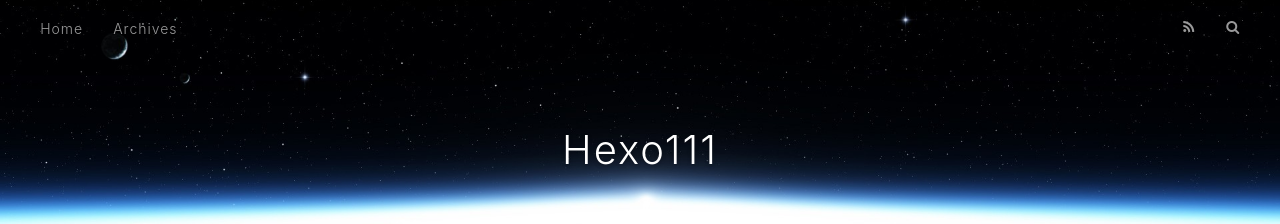
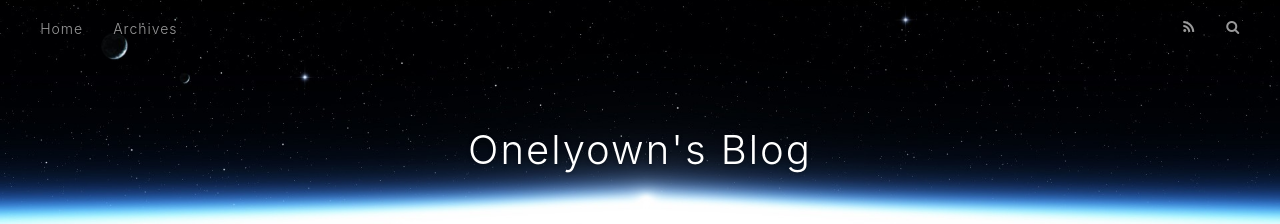
Before and after one commit to onelyown/onelyown.github.io, a plain HTML site: page index.html in a window 1280 px wide. Shown: the top 224 px of the page. Drawn offline with nearby package versions, Linux system fonts and the light colour scheme.

Commit message:
Site updated: 2019-03-30 11:16:17

```diff
--- a/index.html
+++ b/index.html
@@ -5,17 +5,17 @@
 
 
 
-  <title>Hexo111</title>
+  <title>Onelyown&#39;s Blog</title>
   <meta name="viewport" content="width=device-width, initial-scale=1, maximum-scale=1">
   <meta property="og:type" content="website">
-<meta property="og:title" content="Hexo111">
+<meta property="og:title" content="Onelyown&#39;s Blog">
 <meta property="og:url" content="http://yoursite.com/index.html">
-<meta property="og:site_name" content="Hexo111">
+<meta property="og:site_name" content="Onelyown&#39;s Blog">
 <meta property="og:locale" content="default">
 <meta name="twitter:card" content="summary">
-<meta name="twitter:title" content="Hexo111">
+<meta name="twitter:title" content="Onelyown&#39;s Blog">
 
-    <link rel="alternate" href="/atom.xml" title="Hexo111" type="application/atom+xml">
+    <link rel="alternate" href="/atom.xml" title="Onelyown&#39;s Blog" type="application/atom+xml">
 
 
     <link rel="icon" href="/favicon.png">
@@ -34,7 +34,7 @@
   <div id="header-outer" class="outer">
     <div id="header-title" class="inner">
       <h1 id="logo-wrap">
-        <a href="/" id="logo">Hexo111</a>
+        <a href="/" id="logo">Onelyown&#39;s Blog</a>
       </h1>
 
     </div>
@@ -97,7 +97,7 @@
 
     </div>
     <footer class="article-footer">
-      <a data-url="http://yoursite.com/2019/03/30/hello-world/" data-id="cjtux9f540000msswpks9l548" class="article-share-link">Share</a>
+      <a data-url="http://yoursite.com/2019/03/30/hello-world/" data-id="cjtuxbx6i0000qkswywttweto" class="article-share-link">Share</a>
 
 
     </footer>
```
Also changed, not shown: 2019/03/30/hello-world/index.html (+5 -5 lines), archives/2019/03/index.html (+6 -6 lines), archives/2019/index.html (+6 -6 lines), archives/index.html (+6 -6 lines).
